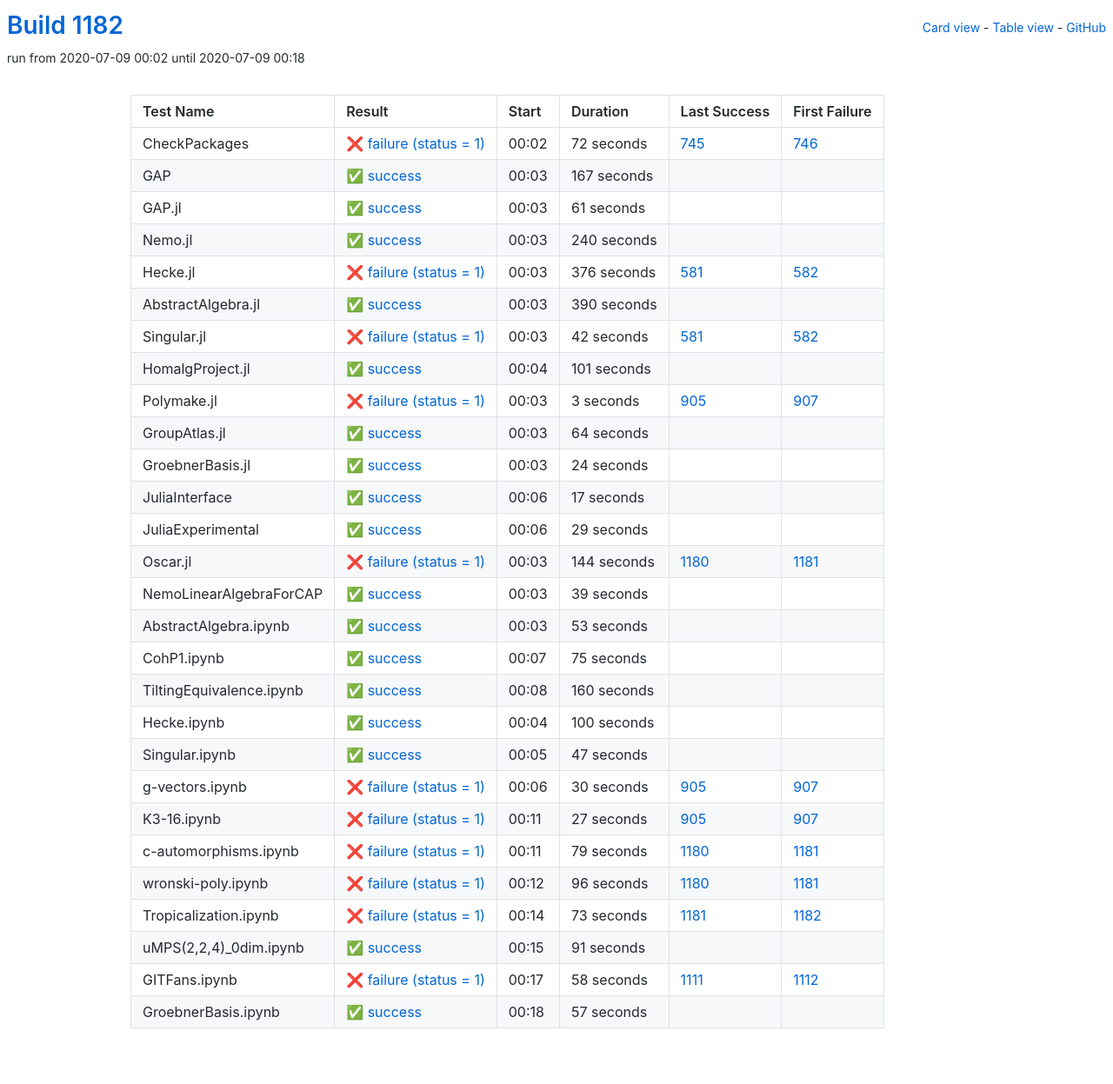
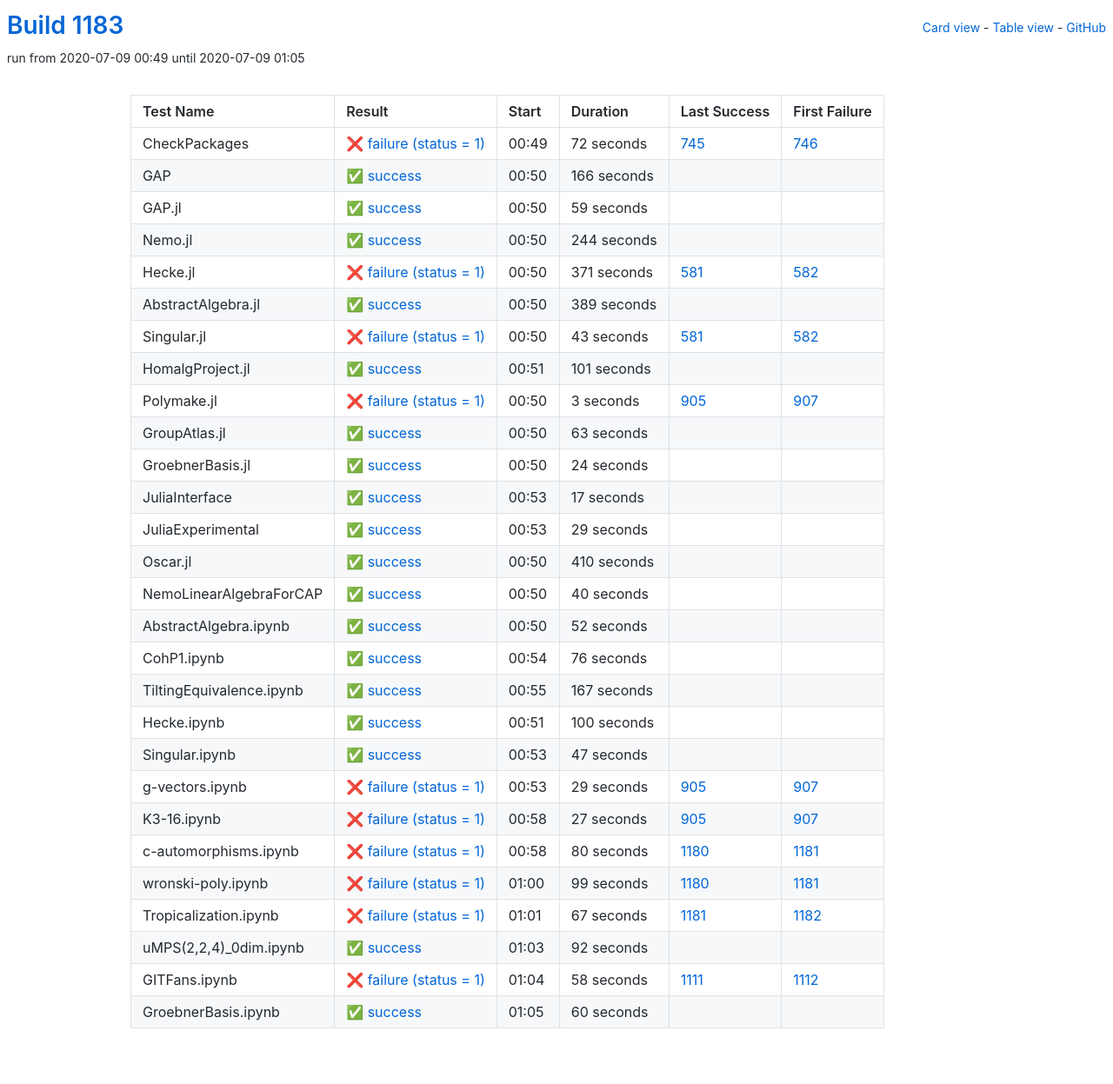
Before and after one commit to oscar-system/oscar-ci-status-1.4, a Jekyll site: the page built from table.html, in a window 1280 px wide. Shown: the whole page at 87% size. Built offline with Jekyll 4.4.1, drawn with Linux system fonts in a browser that asks for light colours.

Commit message:
Build #1183

```diff
--- a/_data/ci.yml
+++ b/_data/ci.yml
@@ -1,6 +1,6 @@
 ---
-build: 1182
-build_url: https://oscarci.mathematik.uni-kl.de/job/oscar-julia-1.4/1182/
+build: 1183
+build_url: https://oscarci.mathematik.uni-kl.de/job/oscar-julia-1.4/1183/
 job: oscar-julia-1.4
 organization: oscar-system
 repo: oscar-ci-status-1.4
@@ -8,8 +8,8 @@ repourl: https://github.com/oscar-system/oscar-ci-status-1.4
 tests:
 - name: CheckPackages
   id: checkpackages
-  log: https://oscarci.mathematik.uni-kl.de/job/oscar-julia-1.4/1182/artifact/logs/build-1182/CheckPackages.log
-  start: 2020-07-09 00:02
+  log: https://oscarci.mathematik.uni-kl.de/job/oscar-julia-1.4/1183/artifact/logs/build-1183/CheckPackages.log
+  start: 2020-07-09 00:49
   success: false
   exitcode: 1
   status: failure
@@ -20,80 +20,80 @@ tests:
   first_failure_url: https://oscarci.mathematik.uni-kl.de/job/oscar-julia-1.4/746/
 - name: GAP
   id: gap
-  log: https://oscarci.mathematik.uni-kl.de/job/oscar-julia-1.4/1182/artifact/logs/build-1182/GAP.log
-  start: 2020-07-09 00:03
+  log: https://oscarci.mathematik.uni-kl.de/job/oscar-julia-1.4/1183/artifact/logs/build-1183/GAP.log
+  start: 2020-07-09 00:50
   success: true
   exitcode: 0
   status: success
-  duration: 167
+  duration: 166
   last_success: false
   last_success_url:
   first_failure: false
   first_failure_url:
 - name: GAP.jl
   id: gap-jl
-  log: https://oscarci.mathematik.uni-kl.de/job/oscar-julia-1.4/1182/artifact/logs/build-1182/GAP.jl.log
-  start: 2020-07-09 00:03
+  log: https://oscarci.mathematik.uni-kl.de/job/oscar-julia-1.4/1183/artifact/logs/build-1183/GAP.jl.log
+  start: 2020-07-09 00:50
   success: true
   exitcode: 0
   status: success
-  duration: 61
+  duration: 59
   last_success: false
   last_success_url:
   first_failure: false
   first_failure_url:
 - name: Nemo.jl
   id: nemo-jl
-  log: https://oscarci.mathematik.uni-kl.de/job/oscar-julia-1.4/1182/artifact/logs/build-1182/Nemo.jl.log
-  start: 2020-07-09 00:03
+  log: https://oscarci.mathematik.uni-kl.de/job/oscar-julia-1.4/1183/artifact/logs/build-1183/Nemo.jl.log
+  start: 2020-07-09 00:50
   success: true
   exitcode: 0
   status: success
-  duration: 240
+  duration: 244
   last_success: false
   last_success_url:
   first_failure: false
   first_failure_url:
 - name: Hecke.jl
   id: hecke-jl
-  log: https://oscarci.mathematik.uni-kl.de/job/oscar-julia-1.4/1182/artifact/logs/build-1182/Hecke.jl.log
-  start: 2020-07-09 00:03
+  log: https://oscarci.mathematik.uni-kl.de/job/oscar-julia-1.4/1183/artifact/logs/build-1183/Hecke.jl.log
+  start: 2020-07-09 00:50
   success: false
   exitcode: 1
   status: failure
-  duration: 376
+  duration: 371
   last_success: 581
   last_success_url: https://oscarci.mathematik.uni-kl.de/job/oscar-julia-1.4/581/
   first_failure: 582
   first_failure_url: https://oscarci.mathematik.uni-kl.de/job/oscar-julia-1.4/582/
 - name: AbstractAlgebra.jl
   id: abstractalgebra-jl
-  log: https://oscarci.mathematik.uni-kl.de/job/oscar-julia-1.4/1182/artifact/logs/build-1182/AbstractAlgebra.jl.log
-  start: 2020-07-09 00:03
+  log: https://oscarci.mathematik.uni-kl.de/job/oscar-julia-1.4/1183/artifact/logs/build-1183/AbstractAlgebra.jl.log
+  start: 2020-07-09 00:50
   success: true
   exitcode: 0
   status: success
-  duration: 390
+  duration: 389
   last_success: false
   last_success_url:
   first_failure: false
   first_failure_url:
 - name: Singular.jl
   id: singular-jl
-  log: https://oscarci.mathematik.uni-kl.de/job/oscar-julia-1.4/1182/artifact/logs/build-1182/Singular.jl.log
-  start: 2020-07-09 00:03
+  log: https://oscarci.mathematik.uni-kl.de/job/oscar-julia-1.4/1183/artifact/logs/build-1183/Singular.jl.log
+  start: 2020-07-09 00:50
   success: false
   exitcode: 1
   status: failure
-  duration: 42
+  duration: 43
   last_success: 581
   last_success_url: https://oscarci.mathematik.uni-kl.de/job/oscar-julia-1.4/581/
   first_failure: 582
   first_failure_url: https://oscarci.mathematik.uni-kl.de/job/oscar-julia-1.4/582/
 - name: HomalgProject.jl
   id: homalgproject-jl
-  log: https://oscarci.mathematik.uni-kl.de/job/oscar-julia-1.4/1182/artifact/logs/build-1182/HomalgProject.jl.log
-  start: 2020-07-09 00:04
+  log: https://oscarci.mathematik.uni-kl.de/job/oscar-julia-1.4/1183/artifact/logs/build-1183/HomalgProject.jl.log
+  start: 2020-07-09 00:51
   success: true
   exitcode: 0
   status: success
@@ -104,8 +104,8 @@ tests:
   first_failure_url:
 - name: Polymake.jl
   id: polymake-jl
-  log: https://oscarci.mathematik.uni-kl.de/job/oscar-julia-1.4/1182/artifact/logs/build-1182/Polymake.jl.log
-  start: 2020-07-09 00:03
+  log: https://oscarci.mathematik.uni-kl.de/job/oscar-julia-1.4/1183/artifact/logs/build-1183/Polymake.jl.log
+  start: 2020-07-09 00:50
   success: false
   exitcode: 1
   status: failure
@@ -116,20 +116,20 @@ tests:
   first_failure_url: https://oscarci.mathematik.uni-kl.de/job/oscar-julia-1.4/907/
 - name: GroupAtlas.jl
   id: groupatlas-jl
-  log: https://oscarci.mathematik.uni-kl.de/job/oscar-julia-1.4/1182/artifact/logs/build-1182/GroupAtlas.jl.log
-  start: 2020-07-09 00:03
+  log: https://oscarci.mathematik.uni-kl.de/job/oscar-julia-1.4/1183/artifact/logs/build-1183/GroupAtlas.jl.log
+  start: 2020-07-09 00:50
   success: true
   exitcode: 0
   status: success
-  duration: 64
+  duration: 63
   last_success: false
   last_success_url:
   first_failure: false
   first_failure_url:
 - name: GroebnerBasis.jl
   id: groebnerbasis-jl
-  log: https://oscarci.mathematik.uni-kl.de/job/oscar-julia-1.4/1182/artifact/logs/build-1182/GroebnerBasis.jl.log
-  start: 2020-07-09 00:03
+  log: https://oscarci.mathematik.uni-kl.de/job/oscar-julia-1.4/1183/artifact/logs/build-1183/GroebnerBasis.jl.log
+  start: 2020-07-09 00:50
   success: true
   exitcode: 0
   status: success
@@ -140,8 +140,8 @@ tests:
   first_failure_url:
 - name: JuliaInterface
   id: juliainterface
-  log: https://oscarci.mathematik.uni-kl.de/job/oscar-julia-1.4/1182/artifact/logs/build-1182/JuliaInterface.log
-  start: 2020-07-09 00:06
+  log: https://oscarci.mathematik.uni-kl.de/job/oscar-julia-1.4/1183/artifact/logs/build-1183/JuliaInterface.log
+  start: 2020-07-09 00:53
   success: true
   exitcode: 0
   status: success
@@ -152,8 +152,8 @@ tests:
   first_failure_url:
 - name: JuliaExperimental
   id: juliaexperimental
-  log: https://oscarci.mathematik.uni-kl.de/job/oscar-julia-1.4/1182/artifact/logs/build-1182/JuliaExperimental.log
-  start: 2020-07-09 00:06
+  log: https://oscarci.mathematik.uni-kl.de/job/oscar-julia-1.4/1183/artifact/logs/build-1183/JuliaExperimental.log
+  start: 2020-07-09 00:53
   success: true
   exitcode: 0
   status: success
@@ -164,68 +164,68 @@ tests:
   first_failure_url:
 - name: Oscar.jl
   id: oscar-jl
-  log: https://oscarci.mathematik.uni-kl.de/job/oscar-julia-1.4/1182/artifact/logs/build-1182/Oscar.jl.log
-  start: 2020-07-09 00:03
-  success: false
-  exitcode: 1
-  status: failure
-  duration: 144
-  last_success: 1180
-  last_success_url: https://oscarci.mathematik.uni-kl.de/job/oscar-julia-1.4/1180/
-  first_failure: 1181
-  first_failure_url: https://oscarci.mathematik.uni-kl.de/job/oscar-julia-1.4/1181/
-- name: NemoLinearAlgebraForCAP
-  id: nemolinearalgebraforcap
-  log: https://oscarci.mathematik.uni-kl.de/job/oscar-julia-1.4/1182/artifact/logs/build-1182/NemoLinearAlgebraForCAP.log
-  start: 2020-07-09 00:03
+  log: https://oscarci.mathematik.uni-kl.de/job/oscar-julia-1.4/1183/artifact/logs/build-1183/Oscar.jl.log
+  start: 2020-07-09 00:50
   success: true
   exitcode: 0
   status: success
-  duration: 39
+  duration: 410
+  last_success: false
+  last_success_url:
+  first_failure: false
+  first_failure_url:
+- name: NemoLinearAlgebraForCAP
+  id: nemolinearalgebraforcap
+  log: https://oscarci.mathematik.uni-kl.de/job/oscar-julia-1.4/1183/artifact/logs/build-1183/NemoLinearAlgebraForCAP.log
+  start: 2020-07-09 00:50
+  success: true
+  exitcode: 0
+  status: success
+  duration: 40
   last_success: false
   last_success_url:
   first_failure: false
   first_failure_url:
 - name: AbstractAlgebra.ipynb
   id: abstractalgebra-ipynb
-  log: https://oscarci.mathematik.uni-kl.de/job/oscar-julia-1.4/1182/artifact/logs/build-1182/AbstractAlgebra.ipynb.log
-  start: 2020-07-09 00:03
+  log: https://oscarci.mathematik.uni-kl.de/job/oscar-julia-1.4/1183/artifact/logs/build-1183/AbstractAlgebra.ipynb.log
+  start: 2020-07-09 00:50
   success: true
   exitcode: 0
   status: success
-  duration: 53
+  duration: 52
   last_success: false
   last_success_url:
   first_failure: false
   first_failure_url:
 - name: CohP1.ipynb
   id: cohp1-ipynb
-  log: https://oscarci.mathematik.uni-kl.de/job/oscar-julia-1.4/1182/artifact/logs/build-1182/CohP1.ipynb.log
-  start: 2020-07-09 00:07
+  log: https://oscarci.mathematik.uni-kl.de/job/oscar-julia-1.4/1183/artifact/logs/build-1183/CohP1.ipynb.log
+  start: 2020-07-09 00:54
   success: true
   exitcode: 0
   status: success
-  duration: 75
+  duration: 76
   last_success: false
   last_success_url:
   first_failure: false
   first_failure_url:
 - name: TiltingEquivalence.ipynb
   id: tiltingequivalence-ipynb
-  log: https://oscarci.mathematik.uni-kl.de/job/oscar-julia-1.4/1182/artifact/logs/build-1182/TiltingEquivalence.ipynb.log
-  start: 2020-07-09 00:08
+  log: https://oscarci.mathematik.uni-kl.de/job/oscar-julia-1.4/1183/artifact/logs/build-1183/TiltingEquivalence.ipynb.log
+  start: 2020-07-09 00:55
   success: true
   exitcode: 0
   status: success
-  duration: 160
+  duration: 167
   last_success: false
   last_success_url:
   first_failure: false
   first_failure_url:
 - name: Hecke.ipynb
   id: hecke-ipynb
-  log: https://oscarci.mathematik.uni-kl.de/job/oscar-julia-1.4/1182/artifact/logs/build-1182/Hecke.ipynb.log
-  start: 2020-07-09 00:04
+  log: https://oscarci.mathematik.uni-kl.de/job/oscar-julia-1.4/1183/artifact/logs/build-1183/Hecke.ipynb.log
+  start: 2020-07-09 00:51
   success: true
   exitcode: 0
   status: success
@@ -236,8 +236,8 @@ tests:
   first_failure_url:
 - name: Singular.ipynb
   id: singular-ipynb
-  log: https://oscarci.mathematik.uni-kl.de/job/oscar-julia-1.4/1182/artifact/logs/build-1182/Singular.ipynb.log
-  start: 2020-07-09 00:05
+  log: https://oscarci.mathematik.uni-kl.de/job/oscar-julia-1.4/1183/artifact/logs/build-1183/Singular.ipynb.log
+  start: 2020-07-09 00:53
   success: true
   exitcode: 0
   status: success
@@ -248,20 +248,20 @@ tests:
   first_failure_url:
 - name: g-vectors.ipynb
   id: g-vectors-ipynb
-  log: https://oscarci.mathematik.uni-kl.de/job/oscar-julia-1.4/1182/artifact/logs/build-1182/g-vectors.ipynb.log
-  start: 2020-07-09 00:06
+  log: https://oscarci.mathematik.uni-kl.de/job/oscar-julia-1.4/1183/artifact/logs/build-1183/g-vectors.ipynb.log
+  start: 2020-07-09 00:53
   success: false
   exitcode: 1
   status: failure
-  duration: 30
+  duration: 29
   last_success: 905
   last_success_url: https://oscarci.mathematik.uni-kl.de/job/oscar-julia-1.4/905/
   first_failure: 907
   first_failure_url: https://oscarci.mathematik.uni-kl.de/job/oscar-julia-1.4/907/
 - name: K3-16.ipynb
   id: k3-16-ipynb
-  log: https://oscarci.mathematik.uni-kl.de/job/oscar-julia-1.4/1182/artifact/logs/build-1182/K3-16.ipynb.log
-  start: 2020-07-09 00:11
+  log: https://oscarci.mathematik.uni-kl.de/job/oscar-julia-1.4/1183/artifact/logs/build-1183/K3-16.ipynb.log
+  start: 2020-07-09 00:58
   success: false
   exitcode: 1
   status: failure
@@ -272,56 +272,56 @@ tests:
   first_failure_url: https://oscarci.mathematik.uni-kl.de/job/oscar-julia-1.4/907/
 - name: c-automorphisms.ipynb
   id: c-automorphisms-ipynb
-  log: https://oscarci.mathematik.uni-kl.de/job/oscar-julia-1.4/1182/artifact/logs/build-1182/c-automorphisms.ipynb.log
-  start: 2020-07-09 00:11
+  log: https://oscarci.mathematik.uni-kl.de/job/oscar-julia-1.4/1183/artifact/logs/build-1183/c-automorphisms.ipynb.log
+  start: 2020-07-09 00:58
   success: false
   exitcode: 1
   status: failure
-  duration: 79
+  duration: 80
   last_success: 1180
   last_success_url: https://oscarci.mathematik.uni-kl.de/job/oscar-julia-1.4/1180/
   first_failure: 1181
   first_failure_url: https://oscarci.mathematik.uni-kl.de/job/oscar-julia-1.4/1181/
 - name: wronski-poly.ipynb
   id: wronski-poly-ipynb
-  log: https://oscarci.mathematik.uni-kl.de/job/oscar-julia-1.4/1182/artifact/logs/build-1182/wronski-poly.ipynb.log
-  start: 2020-07-09 00:12
+  log: https://oscarci.mathematik.uni-kl.de/job/oscar-julia-1.4/1183/artifact/logs/build-1183/wronski-poly.ipynb.log
+  start: 2020-07-09 01:00
   success: false
   exitcode: 1
   status: failure
-  duration: 96
+  duration: 99
   last_success: 1180
   last_success_url: https://oscarci.mathematik.uni-kl.de/job/oscar-julia-1.4/1180/
   first_failure: 1181
   first_failure_url: https://oscarci.mathematik.uni-kl.de/job/oscar-julia-1.4/1181/
 - name: Tropicalization.ipynb
   id: tropicalization-ipynb
-  log: https://oscarci.mathematik.uni-kl.de/job/oscar-julia-1.4/1182/artifact/logs/build-1182/Tropicalization.ipynb.log
-  start: 2020-07-09 00:14
+  log: https://oscarci.mathematik.uni-kl.de/job/oscar-julia-1.4/1183/artifact/logs/build-1183/Tropicalization.ipynb.log
+  start: 2020-07-09 01:01
   success: false
   exitcode: 1
   status: failure
-  duration: 73
+  duration: 67
   last_success: 1181
   last_success_url: https://oscarci.mathematik.uni-kl.de/job/oscar-julia-1.4/1181/
   first_failure: 1182
   first_failure_url: https://oscarci.mathematik.uni-kl.de/job/oscar-julia-1.4/1182/
 - name: uMPS(2,2,4)_0dim.ipynb
   id: umps-2-2-4-0dim-ipynb
-  log: https://oscarci.mathematik.uni-kl.de/job/oscar-julia-1.4/1182/artifact/logs/build-1182/uMPS-2-2-4-_0dim.ipynb.log
-  start: 2020-07-09 00:15
+  log: https://oscarci.mathematik.uni-kl.de/job/oscar-julia-1.4/1183/artifact/logs/build-1183/uMPS-2-2-4-_0dim.ipynb.log
+  start: 2020-07-09 01:03
   success: true
   exitcode: 0
   status: success
-  duration: 91
+  duration: 92
   last_success: false
   last_success_url:
   first_failure: false
   first_failure_url:
 - name: GITFans.ipynb
   id: gitfans-ipynb
-  log: https://oscarci.mathematik.uni-kl.de/job/oscar-julia-1.4/1182/artifact/logs/build-1182/GITFans.ipynb.log
-  start: 2020-07-09 00:17
+  log: https://oscarci.mathematik.uni-kl.de/job/oscar-julia-1.4/1183/artifact/logs/build-1183/GITFans.ipynb.log
+  start: 2020-07-09 01:04
   success: false
   exitcode: 1
   status: failure
@@ -332,12 +332,12 @@ tests:
   first_failure_url: https://oscarci.mathematik.uni-kl.de/job/oscar-julia-1.4/1112/
 - name: GroebnerBasis.ipynb
   id: groebnerbasis-ipynb
-  log: https://oscarci.mathematik.uni-kl.de/job/oscar-julia-1.4/1182/artifact/logs/build-1182/GroebnerBasis.ipynb.log
-  start: 2020-07-09 00:18
+  log: https://oscarci.mathematik.uni-kl.de/job/oscar-julia-1.4/1183/artifact/logs/build-1183/GroebnerBasis.ipynb.log
+  start: 2020-07-09 01:05
   success: true
   exitcode: 0
   status: success
-  duration: 57
+  duration: 60
   last_success: false
   last_success_url:
   first_failure: false
```
Also changed, not shown: README.md.
